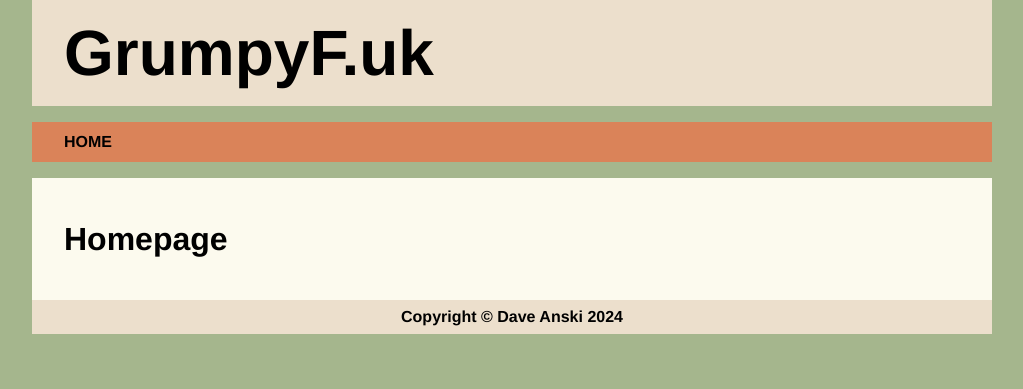
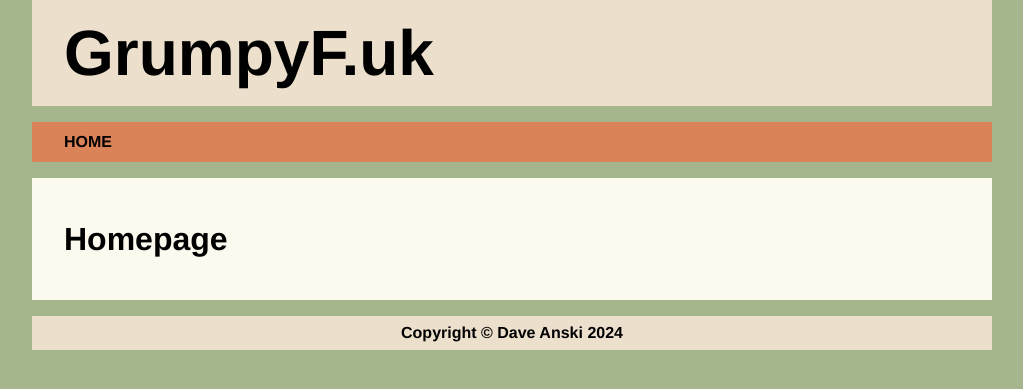
Before and after one commit to Anski-D/grumpyfuk, a Django app: page /blog/ in a window 1280 px wide. Shown: the top 389 px of the page, without its empty margins (128-1151 px from the left). Run offline with Django 5.2, Linux system fonts and the light colour scheme; data that the repository does not hold is empty.

Commit message:
Tweak some CSS styles

```diff
--- a/blog/static/blog/styles.css
+++ b/blog/static/blog/styles.css
@@ -64,6 +64,9 @@ a:hover {
 nav menu li a {
     color: black;
 }
+footer {
+    border-top: 16px solid #a5b68d;
+}
 footer p {
     margin: 0;
     text-align: center;
```
